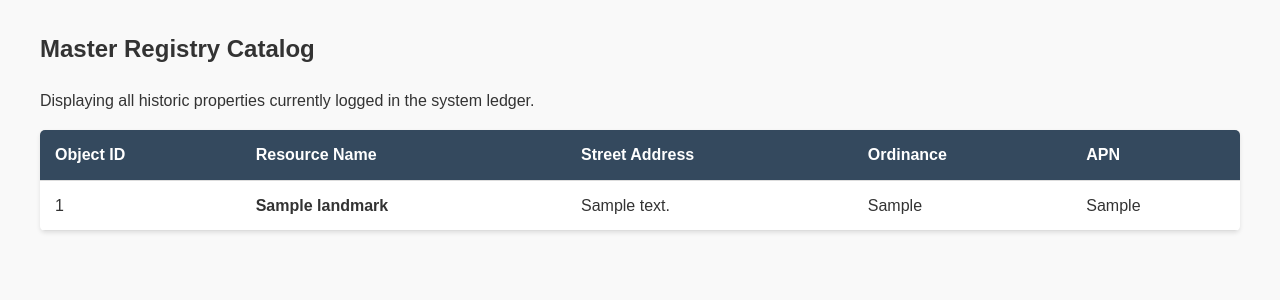
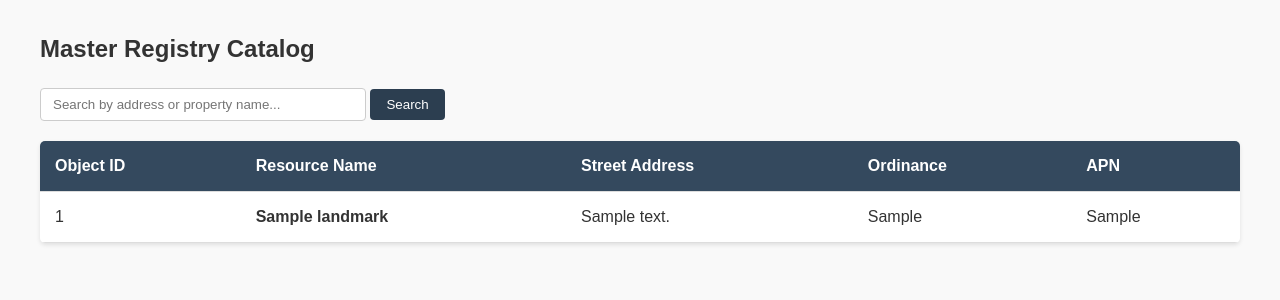
Before and after one commit to kmkell/sac-historical-landmarks, a PHP site: page / in a window 1280 px wide. Shown: the part 106-406 px from the top of the page. Run offline with PHP 8.4, Linux system fonts and the light colour scheme; tables that the repository leaves empty or names only in its code hold one stand-in row (values such as "Sample post").

Commit message:
Add keyword search functionality to LandmarkService and index UI
- LandmarkService.php: Built out search($keyword) method using SQL LIKE queries across resource_name and street_address. Implemented prepared statements with distinct named parameters (:q1, :q2) to securely execute queries without SQL injection risk.
- index.php: Added a GET search form above the catalog table to accept user query input, display result counts, preserve input state, and offer a clear/reset link.

```diff
--- a/LandmarkService.php
+++ b/LandmarkService.php
@@ -48,4 +48,30 @@ class LandmarkService {
         $stmt = $this->pdo->query($sql);
         return $stmt->fetchAll(PDO::FETCH_ASSOC);
     }
+
+/**
+     * Searches landmarks by matching keywords in resource_name or street_address.
+     *
+     * @param string $keyword The search term entered by the user
+     * @return array Matching associative rows
+     */
+    public function search($keyword) {
+        $sql = "SELECT objectid, apn, resource_name, street_address, ordinance, shape__area, shape__length
+                FROM city_landmarks
+                WHERE resource_name LIKE :q1
+                   OR street_address LIKE :q2
+                ORDER BY objectid ASC";
+
+        $searchTerm = '%' . $keyword . '%';
+
+        $stmt = $this->pdo->prepare($sql);
+        $stmt->execute([
+            ':q1' => $searchTerm,
+            ':q2' => $searchTerm
+        ]);
+
+        return $stmt->fetchAll(PDO::FETCH_ASSOC);
+    }
+
+
 }
--- a/index.php
+++ b/index.php
@@ -1,13 +1,39 @@
 <?php
-// Include the bootstrap header to initialize the data layer and HTML head
+// Include the bootstrap header
 require_once 'header.php';
 
-// Use the pre-instantiated service concierge to fetch all 904 records
-$landmarks = $landmarkService->getAll();
+// Check if a search term was submitted via URL query string
+$searchTerm = isset($_GET['q']) ? trim($_GET['q']) : '';
+
+// Execute either search query or fetch all
+if ($searchTerm !== '') {
+    $landmarks = $landmarkService->search($searchTerm);
+} else {
+    $landmarks = $landmarkService->getAll();
+}
 ?>
 
 <h2>Master Registry Catalog</h2>
-<p>Displaying all historic properties currently logged in the system ledger.</p>
+
+<form action="index.php" method="GET" style="margin-bottom: 20px;">
+    <input
+        type="text"
+        name="q"
+        placeholder="Search by address or property name..."
+        value="<?php echo htmlspecialchars($searchTerm); ?>"
+        style="padding: 8px 12px; width: 300px; border: 1px solid #ccc; border-radius: 4px;"
+    >
+    <button type="submit" style="padding: 8px 16px; background-color: #2c3e50; color: #fff; border: none; border-radius: 4px; cursor: pointer;">
+        Search
+    </button>
+    <?php if ($searchTerm !== ''): ?>
+        <a href="index.php" style="margin-left: 10px; color: #e74c3c; text-decoration: none;">Clear Search</a>
+    <?php endif; ?>
+</form>
+
+<?php if ($searchTerm !== ''): ?>
+    <p>Showing results for: <strong><?php echo htmlspecialchars($searchTerm); ?></strong> (<?php echo count($landmarks); ?> found)</p>
+<?php endif; ?>
 
 <table class="data-table">
     <thead>
```
